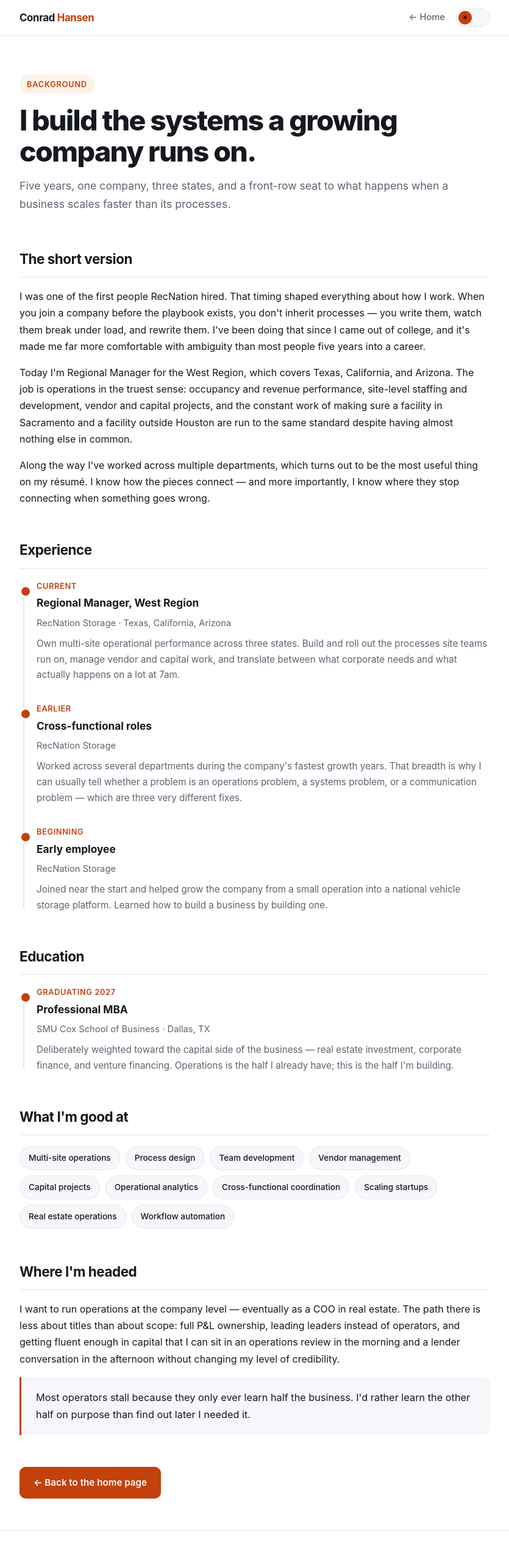
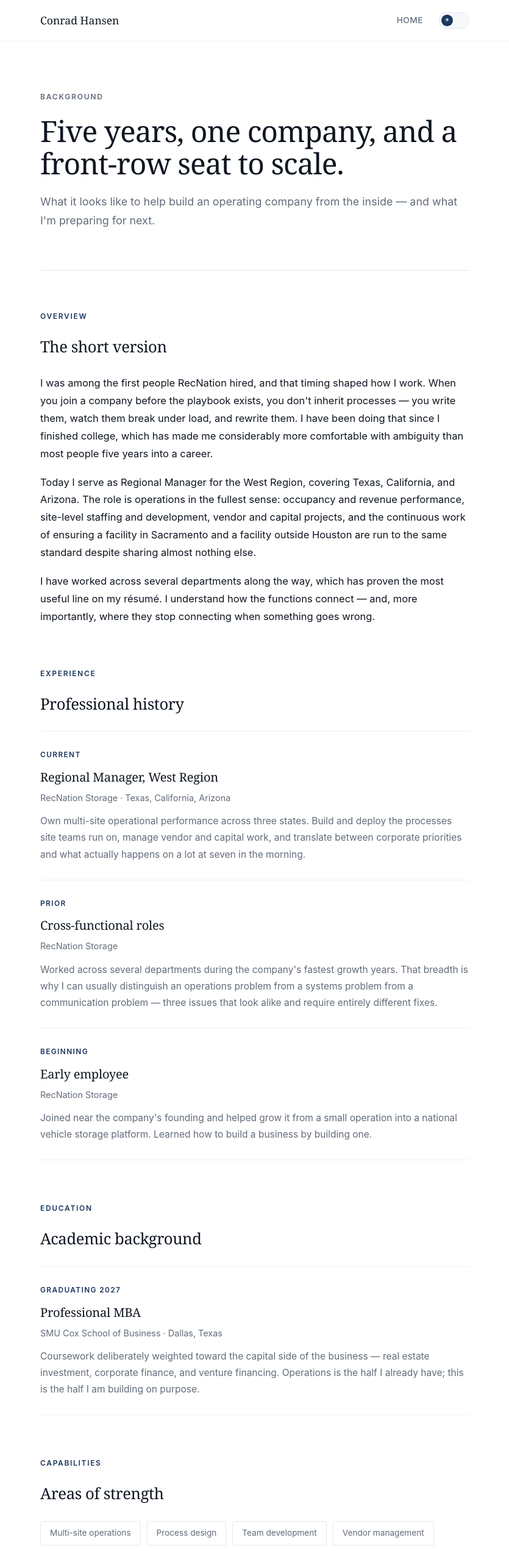
Before and after one commit to cchansen5656/conrad-hansen, a plain HTML site: page about.html in a window 1280 px wide. Shown: the top 2544 px of the page at 61% size, without its empty margins (222-1057 px from the left). Drawn offline with Linux system fonts and the light colour scheme; a script that the page names is missing.

Commit message:
Add files via upload

```diff
--- a/about.html
+++ b/about.html
@@ -19,144 +19,148 @@
 
 <style>
   :root {
-    --bg:        #ffffff;
-    --bg-alt:    #f5f7fa;
-    --text:      #15181e;
-    --muted:     #5b6472;
-    --border:    #e2e6ec;
-    --accent:    #c2410c;
-    --accent-soft:#fff1e8;
-    --card:      #ffffff;
-    --shadow:    0 1px 3px rgba(16,24,40,.06), 0 8px 24px rgba(16,24,40,.06);
+    --bg:          #ffffff;
+    --bg-alt:      #f7f8fa;
+    --text:        #0f1621;
+    --muted:       #626c7a;
+    --border:      #e4e7ec;
+    --border-soft: #eef0f3;
+    --accent:      #1b365d;
+    --accent-soft: #eef2f7;
+    --shadow:      0 1px 2px rgba(15,22,33,.04), 0 12px 32px rgba(15,22,33,.06);
   }
   [data-theme="dark"] {
-    --bg:        #0d1117;
-    --bg-alt:    #161b22;
-    --text:      #e6edf3;
-    --muted:     #8b949e;
-    --border:    #272d36;
-    --accent:    #f59e0b;
-    --accent-soft:#2a1f0e;
-    --card:      #161b22;
-    --shadow:    0 1px 3px rgba(0,0,0,.4), 0 8px 24px rgba(0,0,0,.3);
+    --bg:          #0b0e14;
+    --bg-alt:      #11151e;
+    --text:        #e7eaef;
+    --muted:       #929cab;
+    --border:      #1f2530;
+    --border-soft: #171c25;
+    --accent:      #9db9dc;
+    --accent-soft: #141b26;
+    --shadow:      0 1px 2px rgba(0,0,0,.5), 0 12px 32px rgba(0,0,0,.35);
   }
 
   * { margin:0; padding:0; box-sizing:border-box; }
 
   body {
     font-family: -apple-system, BlinkMacSystemFont, "Segoe UI", Roboto, Helvetica, Arial, sans-serif;
-    background: var(--bg); color: var(--text); line-height: 1.7;
+    background: var(--bg); color: var(--text);
+    line-height: 1.75; font-size: 16.5px;
     -webkit-font-smoothing: antialiased;
-    transition: background .3s ease, color .3s ease;
+    transition: background .35s ease, color .35s ease;
   }
 
-  .wrap { max-width: 820px; margin: 0 auto; padding: 0 24px; }
+  h1, h2, h3 {
+    font-family: Georgia, "Iowan Old Style", "Times New Roman", serif;
+    font-weight: 400;
+  }
+
+  .wrap { max-width: 760px; margin: 0 auto; padding: 0 28px; }
 
   nav {
     position: sticky; top: 0; z-index: 50;
-    background: color-mix(in srgb, var(--bg) 88%, transparent);
-    backdrop-filter: blur(12px);
-    border-bottom: 1px solid var(--border);
+    background: color-mix(in srgb, var(--bg) 90%, transparent);
+    backdrop-filter: blur(14px);
+    border-bottom: 1px solid var(--border-soft);
   }
   .nav-inner {
-    max-width: 820px; margin: 0 auto; padding: 14px 24px;
+    max-width: 760px; margin: 0 auto; padding: 18px 28px;
     display: flex; align-items: center; justify-content: space-between;
   }
-  .brand { font-weight: 700; letter-spacing: -.02em; font-size: 1.05rem; text-decoration: none; color: var(--text); }
-  .brand span { color: var(--accent); }
-  .nav-right { display: flex; align-items: center; gap: 18px; }
-  .nav-link { color: var(--muted); text-decoration: none; font-size: .92rem; font-weight: 500; transition: color .2s; }
-  .nav-link:hover { color: var(--accent); }
+  .brand { font-family: Georgia, serif; font-size: 1.1rem; text-decoration: none; color: var(--text); }
+  .nav-right { display: flex; align-items: center; gap: 26px; }
+  .nav-link {
+    color: var(--muted); text-decoration: none; font-size: .85rem;
+    font-weight: 500; letter-spacing: .04em; text-transform: uppercase;
+    transition: color .2s;
+  }
+  .nav-link:hover { color: var(--text); }
 
   .toggle {
-    position: relative; width: 56px; height: 30px; border-radius: 999px;
+    position: relative; width: 50px; height: 27px; border-radius: 999px;
     border: 1px solid var(--border); background: var(--bg-alt);
-    cursor: pointer; padding: 0; transition: background .3s ease, border-color .3s ease;
-    flex-shrink: 0;
+    cursor: pointer; padding: 0; flex-shrink: 0;
+    transition: border-color .25s ease, background .25s ease;
   }
   .toggle:hover { border-color: var(--accent); }
   .toggle-knob {
-    position: absolute; top: 3px; left: 3px; width: 22px; height: 22px;
+    position: absolute; top: 3px; left: 3px; width: 19px; height: 19px;
     border-radius: 50%; background: var(--accent);
     display: flex; align-items: center; justify-content: center;
-    font-size: 12px; line-height: 1;
-    transition: transform .32s cubic-bezier(.4,0,.2,1);
+    font-size: 10px; line-height: 1; color: var(--bg);
+    transition: transform .34s cubic-bezier(.4,0,.2,1);
   }
-  [data-theme="dark"] .toggle-knob { transform: translateX(26px); }
+  [data-theme="dark"] .toggle-knob { transform: translateX(23px); }
 
-  header.page-head { padding: 64px 0 40px; }
+  header.page-head { padding: 80px 0 48px; border-bottom: 1px solid var(--border); margin-bottom: 64px; }
   .eyebrow {
-    display: inline-block; font-size: .78rem; font-weight: 600;
-    letter-spacing: .08em; text-transform: uppercase; color: var(--accent);
-    background: var(--accent-soft); padding: 5px 12px; border-radius: 999px;
-    margin-bottom: 18px;
+    font-size: .76rem; font-weight: 600; letter-spacing: .14em;
+    text-transform: uppercase; color: var(--muted); margin-bottom: 20px;
   }
-  h1 { font-size: clamp(2rem, 5vw, 2.9rem); font-weight: 800; letter-spacing: -.035em; line-height: 1.1; margin-bottom: 16px; }
-  .lede { font-size: 1.1rem; color: var(--muted); }
+  h1 { font-size: clamp(2.1rem, 5.5vw, 3rem); letter-spacing: -.02em; line-height: 1.1; margin-bottom: 20px; }
+  .lede { font-size: 1.12rem; color: var(--muted); }
 
-  section { margin-bottom: 52px; }
-  h2 {
-    font-size: 1.4rem; font-weight: 700; letter-spacing: -.02em; margin-bottom: 18px;
-    padding-bottom: 10px; border-bottom: 1px solid var(--border);
+  section { margin-bottom: 68px; }
+  .sec-label {
+    font-size: .75rem; font-weight: 600; letter-spacing: .14em;
+    text-transform: uppercase; color: var(--accent); margin-bottom: 18px;
   }
-  p { margin-bottom: 16px; }
+  h2 { font-size: 1.6rem; letter-spacing: -.015em; margin-bottom: 22px; }
+  p { margin-bottom: 18px; }
   p.last { margin-bottom: 0; }
 
   /* timeline */
-  .timeline { position: relative; padding-left: 28px; }
-  .timeline::before {
-    content: ''; position: absolute; left: 6px; top: 8px; bottom: 8px;
-    width: 2px; background: var(--border);
+  .entry {
+    padding: 28px 0; border-top: 1px solid var(--border-soft);
   }
-  .entry { position: relative; margin-bottom: 32px; }
-  .entry:last-child { margin-bottom: 0; }
-  .entry::before {
-    content: ''; position: absolute; left: -28px; top: 9px;
-    width: 14px; height: 14px; border-radius: 50%;
-    background: var(--accent); border: 3px solid var(--bg);
+  .entry:last-child { border-bottom: 1px solid var(--border-soft); }
+  .entry-when {
+    font-size: .74rem; font-weight: 600; letter-spacing: .12em;
+    text-transform: uppercase; color: var(--accent); margin-bottom: 8px;
   }
-  .entry-when { font-size: .8rem; font-weight: 600; letter-spacing: .05em; text-transform: uppercase; color: var(--accent); }
-  .entry-what { font-size: 1.08rem; font-weight: 700; margin: 2px 0 6px; }
-  .entry-where { font-size: .92rem; color: var(--muted); margin-bottom: 8px; }
-  .entry p { font-size: .95rem; color: var(--muted); margin-bottom: 0; }
+  .entry-what { font-family: Georgia, serif; font-size: 1.25rem; margin-bottom: 4px; letter-spacing: -.01em; }
+  .entry-where { font-size: .9rem; color: var(--muted); margin-bottom: 12px; }
+  .entry p { font-size: .97rem; color: var(--muted); margin-bottom: 0; }
 
-  /* skills */
-  .tags { display: flex; flex-wrap: wrap; gap: 9px; }
+  .tags { display: flex; flex-wrap: wrap; gap: 10px; }
   .tag {
-    font-size: .85rem; font-weight: 500; padding: 7px 14px;
-    background: var(--bg-alt); border: 1px solid var(--border);
-    border-radius: 999px; color: var(--text); transition: all .2s;
+    font-size: .85rem; padding: 7px 15px;
+    border: 1px solid var(--border); border-radius: 3px;
+    color: var(--muted); transition: all .2s;
   }
-  .tag:hover { border-color: var(--accent); color: var(--accent); transform: translateY(-2px); }
+  .tag:hover { border-color: var(--accent); color: var(--accent); }
 
-  .quote {
-    border-left: 3px solid var(--accent); background: var(--bg-alt);
-    padding: 20px 24px; border-radius: 0 10px 10px 0;
-    font-size: 1.02rem; color: var(--text); margin-bottom: 0;
+  .pullquote {
+    font-family: Georgia, serif; font-size: 1.22rem; line-height: 1.6;
+    color: var(--text); border-left: 2px solid var(--accent);
+    padding: 6px 0 6px 26px; margin: 0;
   }
 
   .btn {
-    display: inline-flex; align-items: center; gap: 8px;
-    padding: 12px 22px; border-radius: 10px; font-size: .95rem; font-weight: 600;
-    text-decoration: none; border: 1px solid transparent;
-    transition: transform .15s ease, box-shadow .2s ease;
+    display: inline-flex; align-items: center; gap: 9px;
+    padding: 13px 26px; border-radius: 4px; font-size: .92rem; font-weight: 600;
+    text-decoration: none; border: 1px solid transparent; transition: all .22s ease;
   }
-  .btn-primary { background: var(--accent); color: #fff; }
-  .btn-primary:hover { transform: translateY(-2px); box-shadow: 0 8px 20px color-mix(in srgb, var(--accent) 35%, transparent); }
+  .btn-primary { background: var(--accent); color: var(--bg); }
+  .btn-primary:hover { opacity: .88; }
 
-  footer { border-top: 1px solid var(--border); padding: 36px 0 56px; }
-  .copyright { font-size: .85rem; color: var(--muted); text-align: center; }
+  footer { border-top: 1px solid var(--border); padding: 40px 0 64px; }
+  .copyright { font-size: .84rem; color: var(--muted); }
 
-  @media (max-width: 600px) { .nav-link { display: none; } }
+  @media (max-width: 620px) {
+    header.page-head { padding: 52px 0 36px; }
+    .nav-link { display: none; }
+  }
 </style>
 </head>
 <body>
 
 <nav>
   <div class="nav-inner">
-    <a href="index.html" class="brand">Conrad&nbsp;<span>Hansen</span></a>
+    <a href="index.html" class="brand">Conrad Hansen</a>
     <div class="nav-right">
-      <a href="index.html" class="nav-link">← Home</a>
+      <a href="index.html" class="nav-link">Home</a>
       <button class="toggle" id="themeToggle" aria-label="Toggle dark mode" title="Toggle dark mode">
         <span class="toggle-knob" id="toggleKnob">☀</span>
       </button>
@@ -167,60 +171,62 @@
 <div class="wrap">
 
   <header class="page-head">
-    <span class="eyebrow">Background</span>
-    <h1>I build the systems a growing company runs on.</h1>
+    <p class="eyebrow">Background</p>
+    <h1>Five years, one company, and a front-row seat to scale.</h1>
     <p class="lede">
-      Five years, one company, three states, and a front-row seat to what happens
-      when a business scales faster than its processes.
+      What it looks like to help build an operating company from the inside —
+      and what I'm preparing for next.
     </p>
   </header>
 
   <section>
+    <p class="sec-label">Overview</p>
     <h2>The short version</h2>
     <p>
-      I was one of the first people RecNation hired. That timing shaped everything about
-      how I work. When you join a company before the playbook exists, you don't inherit
-      processes — you write them, watch them break under load, and rewrite them. I've been
-      doing that since I came out of college, and it's made me far more comfortable with
-      ambiguity than most people five years into a career.
+      I was among the first people RecNation hired, and that timing shaped how I work.
+      When you join a company before the playbook exists, you don't inherit processes —
+      you write them, watch them break under load, and rewrite them. I have been doing
+      that since I finished college, which has made me considerably more comfortable
+      with ambiguity than most people five years into a career.
     </p>
     <p>
-      Today I'm Regional Manager for the West Region, which covers Texas, California, and
-      Arizona. The job is operations in the truest sense: occupancy and revenue performance,
-      site-level staffing and development, vendor and capital projects, and the constant work
-      of making sure a facility in Sacramento and a facility outside Houston are run to the
-      same standard despite having almost nothing else in common.
+      Today I serve as Regional Manager for the West Region, covering Texas, California,
+      and Arizona. The role is operations in the fullest sense: occupancy and revenue
+      performance, site-level staffing and development, vendor and capital projects, and
+      the continuous work of ensuring a facility in Sacramento and a facility outside
+      Houston are run to the same standard despite sharing almost nothing else.
     </p>
     <p class="last">
-      Along the way I've worked across multiple departments, which turns out to be the most
-      useful thing on my résumé. I know how the pieces connect — and more importantly, I know
-      where they stop connecting when something goes wrong.
+      I have worked across several departments along the way, which has proven the most
+      useful line on my résumé. I understand how the functions connect — and, more
+      importantly, where they stop connecting when something goes wrong.
     </p>
   </section>
 
   <section>
-    <h2>Experience</h2>
-    <div class="timeline">
+    <p class="sec-label">Experience</p>
+    <h2>Professional history</h2>
 
     <div class="entry">
       <div class="entry-when">Current</div>
       <div class="entry-what">Regional Manager, West Region</div>
       <div class="entry-where">RecNation Storage · Texas, California, Arizona</div>
       <p>
-          Own multi-site operational performance across three states. Build and roll out
-          the processes site teams run on, manage vendor and capital work, and translate
-          between what corporate needs and what actually happens on a lot at 7am.
+        Own multi-site operational performance across three states. Build and deploy the
+        processes site teams run on, manage vendor and capital work, and translate between
+        corporate priorities and what actually happens on a lot at seven in the morning.
       </p>
     </div>
 
     <div class="entry">
-        <div class="entry-when">Earlier</div>
+      <div class="entry-when">Prior</div>
       <div class="entry-what">Cross-functional roles</div>
       <div class="entry-where">RecNation Storage</div>
       <p>
-          Worked across several departments during the company's fastest growth years.
-          That breadth is why I can usually tell whether a problem is an operations problem,
-          a systems problem, or a communication problem — which are three very different fixes.
+        Worked across several departments during the company's fastest growth years. That
+        breadth is why I can usually distinguish an operations problem from a systems
+        problem from a communication problem — three issues that look alike and require
+        entirely different fixes.
       </p>
     </div>
 
@@ -229,32 +235,31 @@
       <div class="entry-what">Early employee</div>
       <div class="entry-where">RecNation Storage</div>
       <p>
-          Joined near the start and helped grow the company from a small operation into a
-          national vehicle storage platform. Learned how to build a business by building one.
+        Joined near the company's founding and helped grow it from a small operation into
+        a national vehicle storage platform. Learned how to build a business by building one.
       </p>
-      </div>
-
     </div>
   </section>
 
   <section>
-    <h2>Education</h2>
-    <div class="timeline">
+    <p class="sec-label">Education</p>
+    <h2>Academic background</h2>
+
     <div class="entry">
       <div class="entry-when">Graduating 2027</div>
       <div class="entry-what">Professional MBA</div>
-        <div class="entry-where">SMU Cox School of Business · Dallas, TX</div>
+      <div class="entry-where">SMU Cox School of Business · Dallas, Texas</div>
       <p>
-          Deliberately weighted toward the capital side of the business — real estate
-          investment, corporate finance, and venture financing. Operations is the half
-          I already have; this is the half I'm building.
+        Coursework deliberately weighted toward the capital side of the business — real
+        estate investment, corporate finance, and venture financing. Operations is the
+        half I already have; this is the half I am building on purpose.
       </p>
-      </div>
     </div>
   </section>
 
   <section>
-    <h2>What I'm good at</h2>
+    <p class="sec-label">Capabilities</p>
+    <h2>Areas of strength</h2>
     <div class="tags">
       <span class="tag">Multi-site operations</span>
       <span class="tag">Process design</span>
@@ -263,36 +268,37 @@
       <span class="tag">Capital projects</span>
       <span class="tag">Operational analytics</span>
       <span class="tag">Cross-functional coordination</span>
-      <span class="tag">Scaling startups</span>
+      <span class="tag">Scaling organizations</span>
       <span class="tag">Real estate operations</span>
       <span class="tag">Workflow automation</span>
     </div>
   </section>
 
   <section>
-    <h2>Where I'm headed</h2>
+    <p class="sec-label">Trajectory</p>
+    <h2>Where I am headed</h2>
     <p>
-      I want to run operations at the company level — eventually as a COO in real estate.
-      The path there is less about titles than about scope: full P&amp;L ownership, leading
-      leaders instead of operators, and getting fluent enough in capital that I can sit in
-      an operations review in the morning and a lender conversation in the afternoon without
-      changing my level of credibility.
+      My objective is to run operations at the enterprise level, ultimately as a Chief
+      Operating Officer in real estate. The path there has less to do with titles than
+      with scope: full P&amp;L ownership, leading leaders rather than operators, and
+      becoming fluent enough in capital to sit in an operations review in the morning
+      and a lender conversation in the afternoon without any loss of credibility.
     </p>
-    <p class="quote">
-      Most operators stall because they only ever learn half the business. I'd rather
-      learn the other half on purpose than find out later I needed it.
+    <p class="pullquote">
+      Most operators stall because they only ever learn half the business. I would rather
+      learn the other half deliberately than discover later that I needed it.
     </p>
   </section>
 
   <section>
-    <a href="index.html" class="btn btn-primary">← Back to the home page</a>
+    <a href="index.html" class="btn btn-primary">Return to home</a>
   </section>
 
 </div>
 
 <footer>
   <div class="wrap">
-    <p class="copyright">© 2026 Conrad Hansen · Built from scratch with HTML, CSS, and JavaScript.</p>
+    <p class="copyright">© 2026 Conrad Hansen &nbsp;·&nbsp; Built from scratch with HTML, CSS, and JavaScript.</p>
   </div>
 </footer>
 
@@ -313,9 +319,7 @@
   });
 </script>
 
-<!-- ============================================================
-     CHATBOT — Chatling embed (same bot as the landing page)
-     ============================================================ -->
+<!-- CHATBOT — Chatling embed (same bot as the landing page) -->
 <script>
   window.chtlConfig = { chatbotId: "8113775192" };
 </script>
```
Also changed, not shown: index.html (+191 -142 lines). Lines whose indentation alone changed are shown as unchanged.
